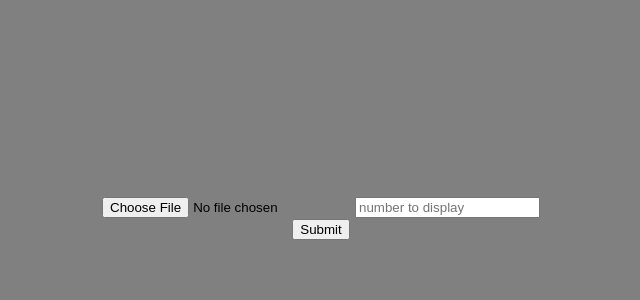
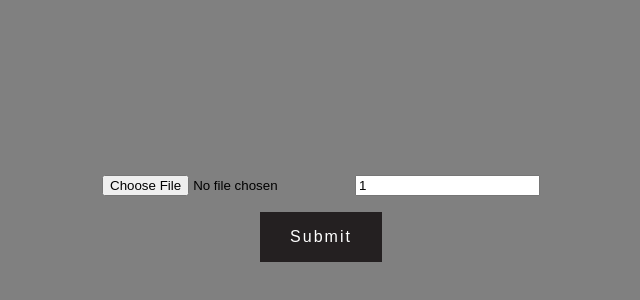
Before and after one commit to bmwasonga/shine-on-, a React (Create React App) app: page / in a window 1280 px wide. Shown: the part 182-482 px from the top of the page, without its empty margins (319-959 px from the left). Built offline with nearby package versions, Linux system fonts and the light colour scheme.

Commit message:
adding the sort function

```diff
--- a/src/App.css
+++ b/src/App.css
@@ -41,3 +41,26 @@
     transform: rotate(360deg);
   }
 }
+
+.button {
+  margin-top: 16px;
+  font-size: 16px;
+  letter-spacing: 2px;
+  font-weight: 400 !important;
+  background-color: rgb(36, 32, 33);
+  color: #fff;
+  padding: 16px 30px;
+  text-align: center;
+  display: inline-block !important;
+  text-decoration: none;
+  border: 0px;
+  width: max-content;
+  cursor: pointer;
+  transition: all 0.3s 0s ease-in-out;
+}
+
+.button:hover {
+  transform: scale(1.04, 1);
+  background-color: rgb(216, 10, 27);
+  text-decoration: none;
+}
--- a/src/csvFile.js
+++ b/src/csvFile.js
@@ -3,8 +3,13 @@ import React, { useState, useEffect } from 'react';
 export default function ReadCsv() {
   const [csvFile, setCsvFile] = useState();
   const [csvArray, setCsvArray] = useState();
+  const [inputValue, setInputValue] = useState(1);
 
   // console.log(csvArray);
+
+  const onChangeHandler = (event) => {
+    setInputValue(event.target.value);
+  };
 
   const processFile = (str, delim = ',') => {
     const headers = str
@@ -12,6 +17,7 @@ export default function ReadCsv() {
       .replace(/ /g, '')
       .split(delim);
     const rows = str.slice(str.indexOf('\n') + 1).split('\n');
+    // console.log('the rows are', rows);
 
     const newArray = rows.map((row) => {
       const values = row.split(delim);
@@ -23,6 +29,22 @@ export default function ReadCsv() {
     });
 
     setCsvArray(newArray);
+
+    // here we get all the keys ito a single array the way we want it to be.
+    // The commonality here will determine the output as we proceed using a function to truncate the array
+    const result = newArray.map((array) => array.CustomerID);
+    console.log('the result is', result);
+
+    // this is a counter of how mant times the customerID is repeated
+    var map = result.reduce(
+      function (obj, b) {
+        obj[b] = ++obj[b] || 1;
+        return obj;
+      },
+      [{}]
+    );
+
+    console.log('the map is', map);
   };
 
   const submit = () => {
@@ -48,12 +70,14 @@ export default function ReadCsv() {
       />
       <input
         type="number"
-        onChange={console.log('i have changed')}
+        onChange={onChangeHandler}
+        value={inputValue}
         placeholder="number to display"
       />
 
       <br />
       <button
+        className="button"
         onClick={(e) => {
           e.preventDefault();
           submit();
```
